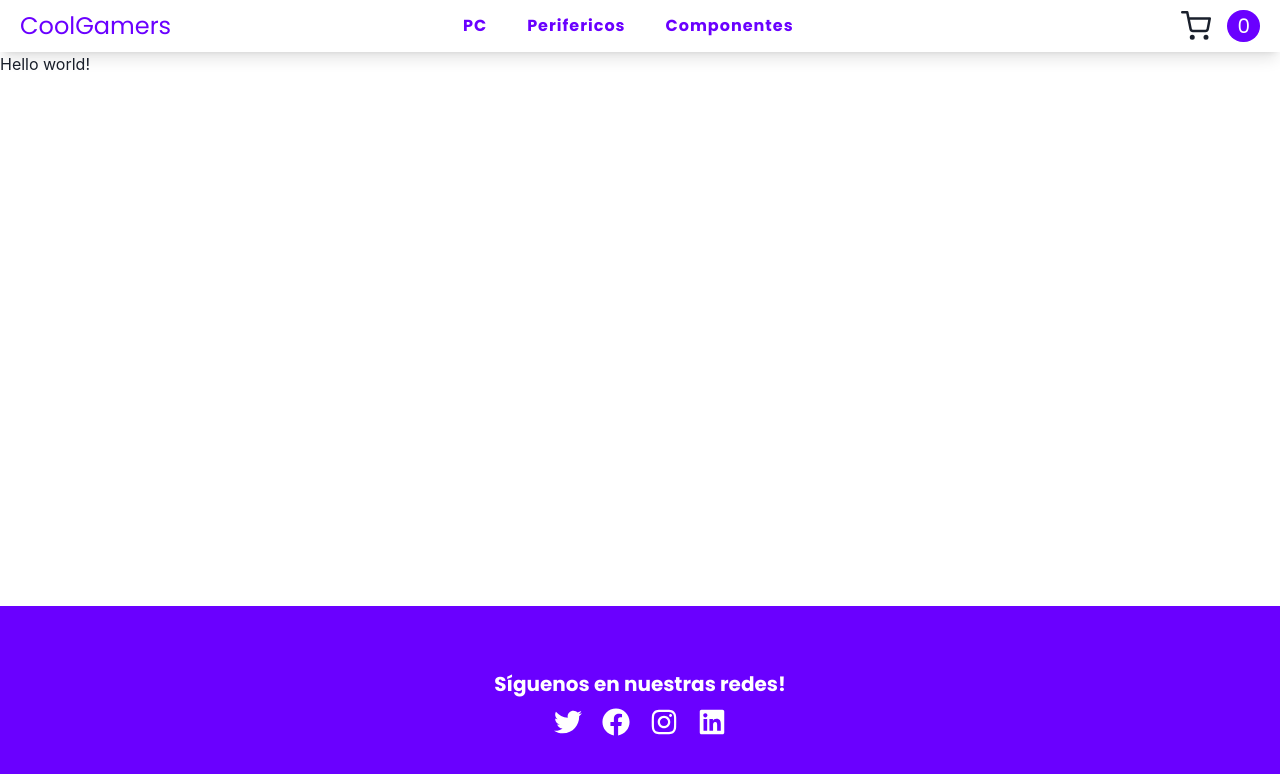
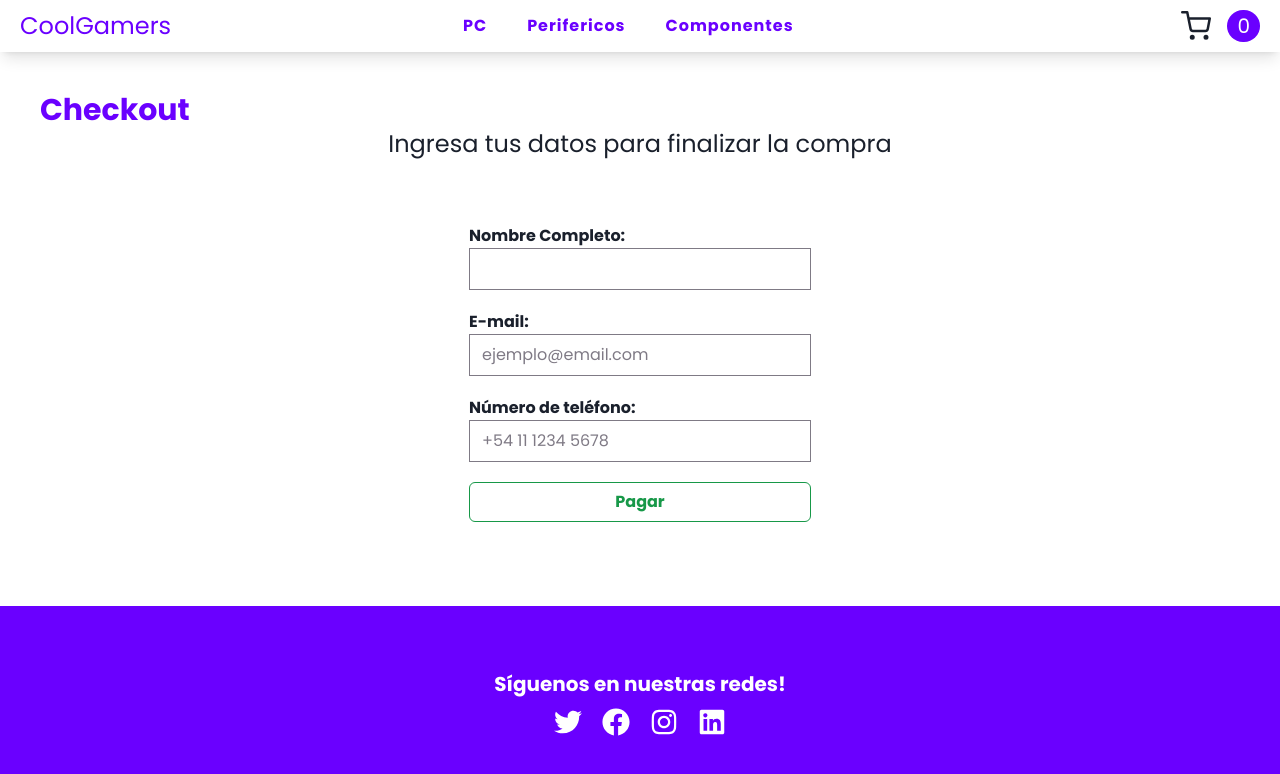
Before and after one commit to lucasgotz13/E-Commerce-CoolGamers-Gotz, a React (Vite) app: page /checkout in a window 1280 px wide. Shown: the top 774 px of the page. Built offline with nearby package versions, Linux system fonts and the light colour scheme.

Commit message:
Ruta de checkout agregado + funcionalidad de las órdenes

```diff
--- a/package.json
+++ b/package.json
@@ -17,9 +17,11 @@
     "react": "^18.2.0",
     "react-dom": "^18.2.0",
     "react-icons": "^4.8.0",
-    "react-router-dom": "^6.8.2"
+    "react-router-dom": "^6.8.2",
+    "react-toastify": "^9.1.2"
   },
   "devDependencies": {
+    "@tailwindcss/forms": "^0.5.3",
     "@types/react": "^18.0.27",
     "@types/react-dom": "^18.0.10",
     "@vitejs/plugin-react": "^3.1.0",
--- a/src/components/Cart/index.jsx
+++ b/src/components/Cart/index.jsx
@@ -2,7 +2,7 @@ import React from "react";
 import { useContext } from "react";
 import { CartContext } from "../../context/CartContext";
 import { FaTrash } from "react-icons/fa";
-import { Button } from "@chakra-ui/react";
+import { Button, Icon } from "@chakra-ui/react";
 import {
     getFirestore,
     collection,
@@ -13,9 +13,14 @@ import {
 import { NavLink } from "react-router-dom";
 
 function Cart() {
-    const { cart, removeItem, clearCart } = useContext(CartContext);
+    const { cart, setCart, removeItem, clearCart } = useContext(CartContext);
     console.log(cart);
     const db = getFirestore();
+
+    const total = cart.reduce(
+        (acc, curr) => acc + curr.precio * curr.cantidad,
+        0
+    );
 
     function updateOrder(productId, finalStock) {
         const itemRef = doc(db, "items", productId);
@@ -30,7 +35,7 @@ function Cart() {
                 phone: "999999",
             },
             items: cart,
-            total: 0,
+            total: total,
         };
 
         const collectionRef = collection(db, "orders");
@@ -43,12 +48,9 @@ function Cart() {
                 });
             })
             .catch((err) => console.log({ err }));
+
+        setCart([]);
     }
-
-    const total = cart.reduce(
-        (acc, curr) => acc + curr.precio * curr.cantidad,
-        0
-    );
 
     console.log({ total });
 
@@ -59,34 +61,49 @@ function Cart() {
             </h1>
             <div className="mt-10 mb-10 flex flex-col gap-4">
                 {cart.map((item) => (
-                    <div className="flex items-center gap-4" key={item.id}>
+                    <div
+                        className="p-5 flex flex-col sm:flex-row justify-center sm:justify-start items-center gap-4 border-2 border-dashed max-w-2xl font-Poppins"
+                        key={item.id}
+                    >
                         <img
                             src={item.image}
                             alt={item.title}
                             className="w-32"
                         />
-                        <div>
-                            <h1>{item.title}</h1>
+                        <div className="mt-5 flex justify-between items-center">
+                            <div className="flex flex-col sm:justify-between gap-1 mr-36">
+                                <h1 className="text-sm font-bold">
+                                    {item.title}
+                                </h1>
                                 <p>Cantidad: {item.cantidad}</p>
+                                <p>Precio: ${item.precio}</p>
                             </div>
-                        <button onClick={() => removeItem(item.id)}>
-                            <FaTrash size={25} />
-                        </button>
+                            <Icon
+                                boxSize={["12", "14"]}
+                                onClick={() => removeItem(item.id)}
+                                className="ml-auto"
+                            >
+                                <FaTrash />
+                            </Icon>
+                        </div>
                     </div>
                 ))}
             </div>
 
             {cart.length > 0 ? (
-                <>
-                    <h4>Total: {total}</h4>
+                <div className="flex flex-col justify-center items-center sm:items-start">
+                    <h4 className="text-xl mb-5">
+                        Total: <span className="font-bold">${total}</span>
+                    </h4>
+                    <NavLink to={"/checkout"}>
                         <Button
                             colorScheme={"whatsapp"}
                             w={40}
-                        onClick={sendOrder}
                             className="mb-5"
                         >
-                        Pagar
+                            Ir a pagar
                         </Button>
+                    </NavLink>
                     <Button
                         colorScheme={"secondary"}
                         w={40}
@@ -94,10 +111,10 @@ function Cart() {
                     >
                         Limpiar carrito
                     </Button>
-                </>
+                </div>
             ) : (
-                <div className="flex flex-col items-center gap-10">
-                    <h1 className="text-5xl text-center font-Poppins font-bold">
+                <div className="mt-20 flex flex-col items-center gap-10">
+                    <h1 className="text-3xl sm:text-5xl text-center font-Poppins font-bold">
                         No hay ningun producto en el carrito
                     </h1>
                     <NavLink to={"/"}>
--- a/src/main.jsx
+++ b/src/main.jsx
@@ -7,7 +7,7 @@ import { createBrowserRouter, RouterProvider } from "react-router-dom";
 import { ChakraProvider, extendTheme } from "@chakra-ui/react";
 import ErrorPage from "./routes/error-page";
 import CartProvider from "./context/CartContext";
-import CartContainer from "./components/CartContainer";
+import CartContainer from "./routes/CartContainer";
 
 const colors = {
     secondary: {
@@ -27,6 +27,7 @@ const colors = {
 const theme = extendTheme({ colors });
 
 import { initializeApp } from "firebase/app";
+import Checkout from "./routes/checkout";
 const firebaseConfig = {
     apiKey: "AIzaSyDxjQDgVNSiSLmHn7gQ3jTXxuVtmxNLWOY",
     authDomain: "e-commerce-coderhouse-gotz.firebaseapp.com",
@@ -61,7 +62,7 @@ const router = createBrowserRouter([
             },
             {
                 path: "/checkout",
-                element: <div>Hello world!</div>,
+                element: <Checkout />,
             },
         ],
     },
--- a/src/components/CartContainer/index.jsx
+++ b/src/routes/CartContainer.jsx
@@ -1,6 +1,5 @@
 import React from "react";
-import Cart from "../Cart";
-import Navbar from "../Navbar";
+import Cart from "../components/Cart";
 
 function CartContainer() {
     return (
--- /dev/null
+++ b/src/routes/checkout.jsx
@@ -0,0 +1,127 @@
+import React, { useContext, useState } from "react";
+import { CartContext } from "../context/CartContext";
+import { Button } from "@chakra-ui/react";
+import {
+    addDoc,
+    collection,
+    doc,
+    getFirestore,
+    updateDoc,
+} from "firebase/firestore";
+
+function Checkout() {
+    const { cart, setCart } = useContext(CartContext);
+    const [nameValue, setNameValue] = useState("");
+    const [emailValue, setEmailValue] = useState("");
+    const [phoneValue, setPhoneValue] = useState("");
+    const db = getFirestore();
+
+    const total = cart.reduce(
+        (acc, curr) => acc + curr.precio * curr.cantidad,
+        0
+    );
+
+    const isName = (value) => /^[a-zA-Z]{4,}(?: [a-zA-Z]+){0,2}$/.test(value);
+    const isEmail = (value) =>
+        /^([a-zA-Z0-9_\-\.]+)@([a-zA-Z0-9_\-]+)(\.[a-zA-Z]{2,5}){1,2}$/.test(
+            value
+        );
+    const isPhoneNumber = (value) => Boolean(parseInt(value));
+
+    const handlePayment = (e) => {
+        e.preventDefault();
+
+        if (
+            isName(nameValue) !== false &&
+            isEmail(emailValue) !== false &&
+            isPhoneNumber(phoneValue) !== false
+        ) {
+            if (cart.length >= 1) {
+                console.log("Compra exitosa");
+                sendOrder();
+            }
+        } else {
+            console.log("ERROR");
+        }
+    };
+
+    function updateOrder(productId, finalStock) {
+        const itemRef = doc(db, "items", productId);
+        updateDoc(itemRef, { stock: finalStock });
+    }
+
+    function sendOrder() {
+        const order = {
+            buyer: {
+                name: nameValue,
+                email: emailValue,
+                phone: parseInt(phoneValue),
+            },
+            items: cart,
+            total: total,
+        };
+
+        const collectionRef = collection(db, "orders");
+
+        addDoc(collectionRef, order)
+            .then(() => {
+                cart.map((product) => {
+                    const finalStock = product.stock - product.cantidad;
+                    updateOrder(product.id, finalStock);
+                });
+            })
+            .catch((err) => console.log({ err }));
+
+        setCart([]);
+    }
+    return (
+        <div className="p-10 font-Poppins">
+            <h1 className="text-3xl text-secondary font-bold">Checkout</h1>
+            <h3 className="text-center text-2xl mb-16">
+                Ingresa tus datos para finalizar la compra
+            </h3>
+            <form className="flex justify-center">
+                <div className="flex flex-col gap-5">
+                    <div className="flex flex-col">
+                        <label htmlFor="name" className="font-bold">
+                            Nombre Completo:
+                        </label>
+                        <input
+                            type="text"
+                            onChange={(e) => setNameValue(e.target.value)}
+                        />
+                    </div>
+                    <div className="flex flex-col">
+                        <label htmlFor="email" className="font-bold">
+                            E-mail:
+                        </label>
+                        <input
+                            type="text"
+                            onChange={(e) => setEmailValue(e.target.value)}
+                            placeholder="ejemplo@email.com"
+                        />
+                    </div>
+                    <div className="flex flex-col">
+                        <label htmlFor="phone-number" className="font-bold">
+                            Número de teléfono:
+                        </label>
+                        <input
+                            type="number"
+                            onChange={(e) => setPhoneValue(e.target.value)}
+                            placeholder="+54 11 1234 5678"
+                        />
+                    </div>
+                    <Button
+                        variant={"outline"}
+                        colorScheme="whatsapp"
+                        onClick={handlePayment}
+                    >
+                        Pagar
+                    </Button>
+                </div>
+            </form>
+        </div>
+    );
+}
+
+export default Checkout;
--- a/src/routes/error-page.jsx
+++ b/src/routes/error-page.jsx
@@ -1,6 +1,5 @@
 import { Button } from "@chakra-ui/react";
 import { Link, useRouteError } from "react-router-dom";
-import Navbar from "../components/Navbar";
 
 function ErrorPage() {
     const error = useRouteError();
--- a/src/routes/root.jsx
+++ b/src/routes/root.jsx
@@ -1,6 +1,5 @@
 import { useParams } from "react-router-dom";
 import ItemListContainer from "../components/ItemListContainer";
-import Navbar from "../components/Navbar";
 import "../index.css";
 
 function Root() {
--- a/tailwind.config.cjs
+++ b/tailwind.config.cjs
@@ -48,5 +48,5 @@ module.exports = {
         },
         extend: {},
     },
-    plugins: [],
+    plugins: [require("@tailwindcss/forms")],
 };
```
Also changed, not shown: 1 other file (tests, documents, lock files or other folders). Lines whose indentation alone changed are shown as unchanged.
